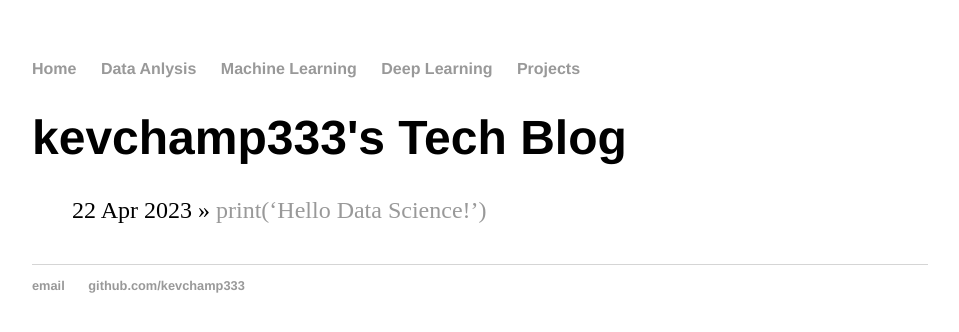
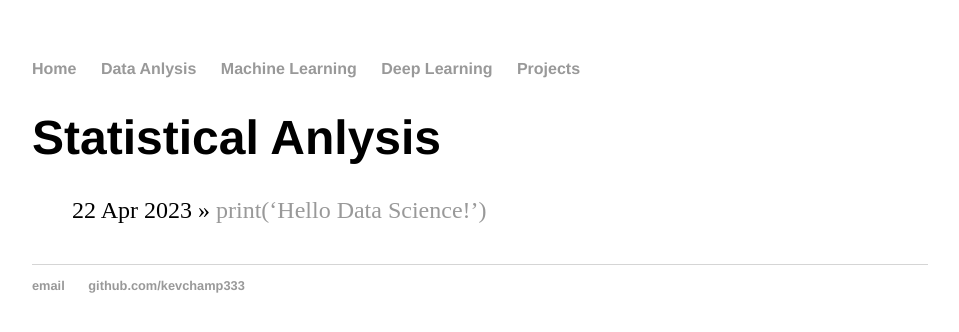
Before and after one commit to kevchamp333/kevchamp333.github.io, a Jekyll site: the page built from blog/index.html, in a window 1280 px wide. Shown: the top 332 px of the page, without its empty margins (160-1119 px from the left). Built offline with Jekyll 4.4.1, drawn with Linux system fonts in a browser that asks for light colours; Markdown is read by kramdown in place of the engine named in the settings.

Commit message:
Update index.html

```diff
--- a/blog/index.html
+++ b/blog/index.html
@@ -1,6 +1,6 @@
 ---
 layout: default
-title: kevchamp333's Tech Blog
+title: Statistical Anlysis
 ---
 	<h1>{{ page.title }}</h1>
 	<ul class="posts">
```
